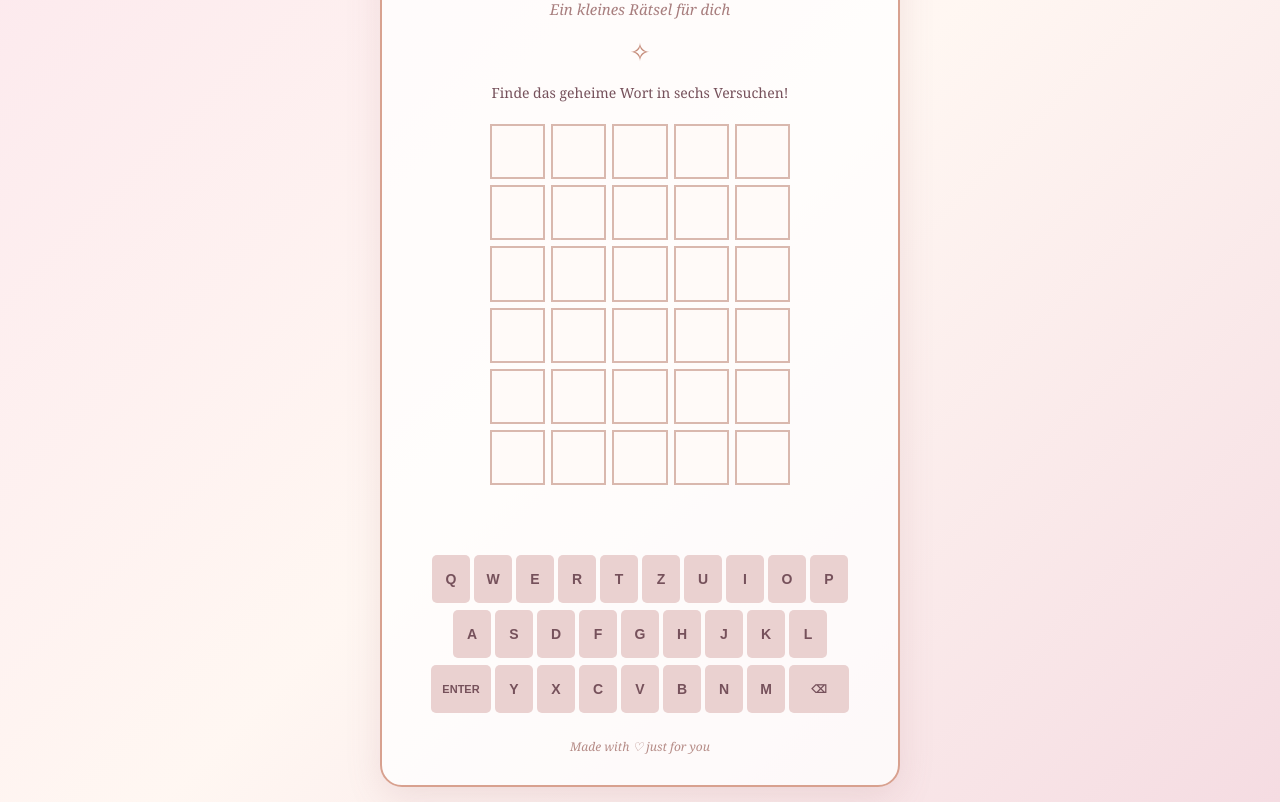
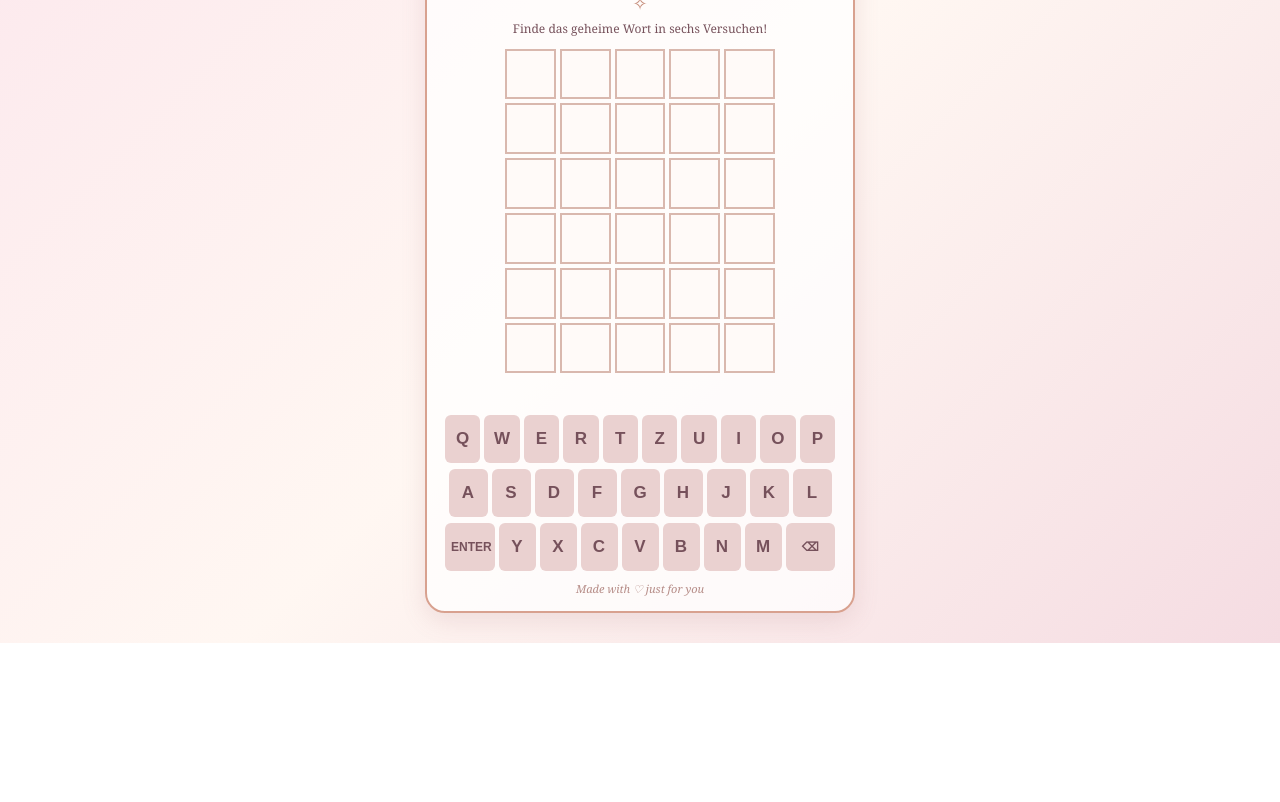
Before and after one commit to hermluc/wordle-fun, a plain HTML site: page index.html in a window 1280 px wide. Shown: the part 157-959 px from the top of the page. After the commit the page ends 800 px from the top, so only its background shows below. Drawn offline with Linux system fonts and the light colour scheme.

Commit message:
Add files via upload

````diff
--- a/style.css
+++ b/style.css
@@ -1,4 +1,3 @@
-```css
 * {
     box-sizing: border-box;
 }
@@ -10,84 +9,83 @@ body {
     display: flex;
     justify-content: center;
     align-items: center;
-    background: linear-gradient(
-        135deg,
-        #fce8ed,
-        #fff7f2,
-        #f5dce2
-    );
+    padding: 8px;
+    background: linear-gradient(135deg, #fce8ed, #fff7f2, #f5dce2);
     font-family: Georgia, serif;
     color: #76515b;
-    padding: 15px;
 }
 
 .game-container {
     width: 100%;
-    max-width: 480px;
-    padding: 30px 18px;
+    max-width: 430px;
+    padding: 15px 12px;
     text-align: center;
-    background: rgba(255, 255, 255, 0.75);
+    background: rgba(255,255,255,0.75);
     border: 2px solid #d8a18f;
-    border-radius: 22px;
-    box-shadow: 0 10px 35px rgba(160, 100, 110, 0.15);
+    border-radius: 20px;
+    box-shadow: 0 8px 25px rgba(160,100,110,0.15);
 }
 
 .decoration {
+    font-size: 23px;
     color: #c58b79;
-    font-size: 28px;
 }
 
 h1 {
     color: #b77d70;
-    letter-spacing: 9px;
-    font-size: 34px;
-    margin: 10px 0;
+    letter-spacing: 8px;
+    font-size: 29px;
+    margin: 3px 0;
 }
 
 .subtitle {
+    font-size: 13px;
     font-style: italic;
+    margin: 4px 0;
     color: #a77d7d;
-    font-size: 15px;
 }
 
 .divider {
     color: #c58b79;
-    font-size: 25px;
-    margin: 15px;
+    font-size: 18px;
+    margin: 5px;
 }
 
 .instructions {
-    font-size: 14px;
-    margin-bottom: 22px;
+    font-size: 12px;
+    margin: 5px 0 12px;
 }
+
+/* SPIELFELD */
 
 .board {
     display: grid;
-    gap: 6px;
+    gap: 4px;
     width: 100%;
-    max-width: 300px;
-    margin: 0 auto 25px;
+    max-width: 270px;
+    margin: 0 auto 14px;
 }
 
 .row {
     display: grid;
     grid-template-columns: repeat(5, 1fr);
-    gap: 6px;
+    gap: 4px;
 }
 
 .tile {
     aspect-ratio: 1;
-    min-width: 0;
-    border: 2px solid #d9b8ae;
     display: flex;
     justify-content: center;
     align-items: center;
+    border: 2px solid #d9b8ae;
+    background: #fffaf8;
+    color: #76515b;
     font-family: Arial, sans-serif;
-    font-size: clamp(19px, 6vw, 25px);
+    font-size: 23px;
     font-weight: bold;
-    color: #76515b;
-    background: #fffaf8;
 }
+
+/* WORDLE-FARBEN */
 
 .correct {
     background: #6aaa64;
@@ -107,12 +105,14 @@ h1 {
     border-color: #787c7e;
 }
 
+/* TASTATUR */
+
 .keyboard {
     display: flex;
     flex-direction: column;
-    gap: 7px;
+    gap: 6px;
     width: 100%;
-    max-width: 440px;
+    max-width: 390px;
     margin: auto;
 }
 
@@ -125,22 +125,22 @@ h1 {
 .key {
     flex: 1;
     min-width: 0;
-    max-width: 38px;
+    max-width: 39px;
     height: 48px;
     border: none;
-    border-radius: 5px;
+    border-radius: 6px;
     background: #ead1d0;
     color: #76515b;
+    font-size: 17px;
     font-weight: bold;
-    font-size: 14px;
     cursor: pointer;
     touch-action: manipulation;
 }
 
 .key.wide {
     flex: 1.5;
-    max-width: 60px;
-    font-size: 11px;
+    max-width: 58px;
+    font-size: 12px;
 }
 
 .key.correct,
@@ -149,60 +149,79 @@ h1 {
     color: white;
 }
 
+/* NACHRICHT */
+
 .message {
-    min-height: 45px;
+    min-height: 28px;
+    font-size: 13px;
     font-weight: bold;
     color: #a66f68;
-    line-height: 1.5;
-    font-size: 14px;
+    line-height: 1.4;
+    margin-top: 8px;
 }
 
 footer {
-    margin-top: 25px;
+    margin-top: 10px;
     color: #b58b86;
-    font-size: 12px;
+    font-size: 11px;
     font-style: italic;
 }
 
+/* KLEINE HANDYS */
+
 @media (max-width: 380px) {
-    body {
-        padding: 8px;
-    }
-
     .game-container {
-        padding: 22px 10px;
+        padding: 12px 8px;
     }
 
     .key {
-        height: 43px;
-        font-size: 12px;
+        height: 44px;
+        font-size: 15px;
     }
 
-    .key.wide {
-        font-size: 10px;
+    .board {
+        max-width: 245px;
     }
 }
 
-@media (max-height: 650px) {
+/* HANDYS MIT GERINGER BILDSCHIRMHÖHE */
+
+@media (max-height: 740px) {
     body {
         align-items: flex-start;
     }
 
     .game-container {
-        padding-top: 15px;
-        padding-bottom: 15px;
+        padding-top: 8px;
+        padding-bottom: 8px;
+    }
+
+    .decoration {
+        font-size: 18px;
+    }
+
+    h1 {
+        font-size: 25px;
     }
 
     .divider {
-        margin: 8px;
+        margin: 2px;
     }
 
     .instructions {
-        margin-bottom: 12px;
+        margin-bottom: 7px;
+    }
+
+    .board {
+        max-width: 235px;
+        margin-bottom: 9px;
+    }
+
+    .key {
+        height: 42px;
     }
 
     footer {
-        margin-top: 15px;
+        margin-top: 5px;
     }
 }
-```
````
